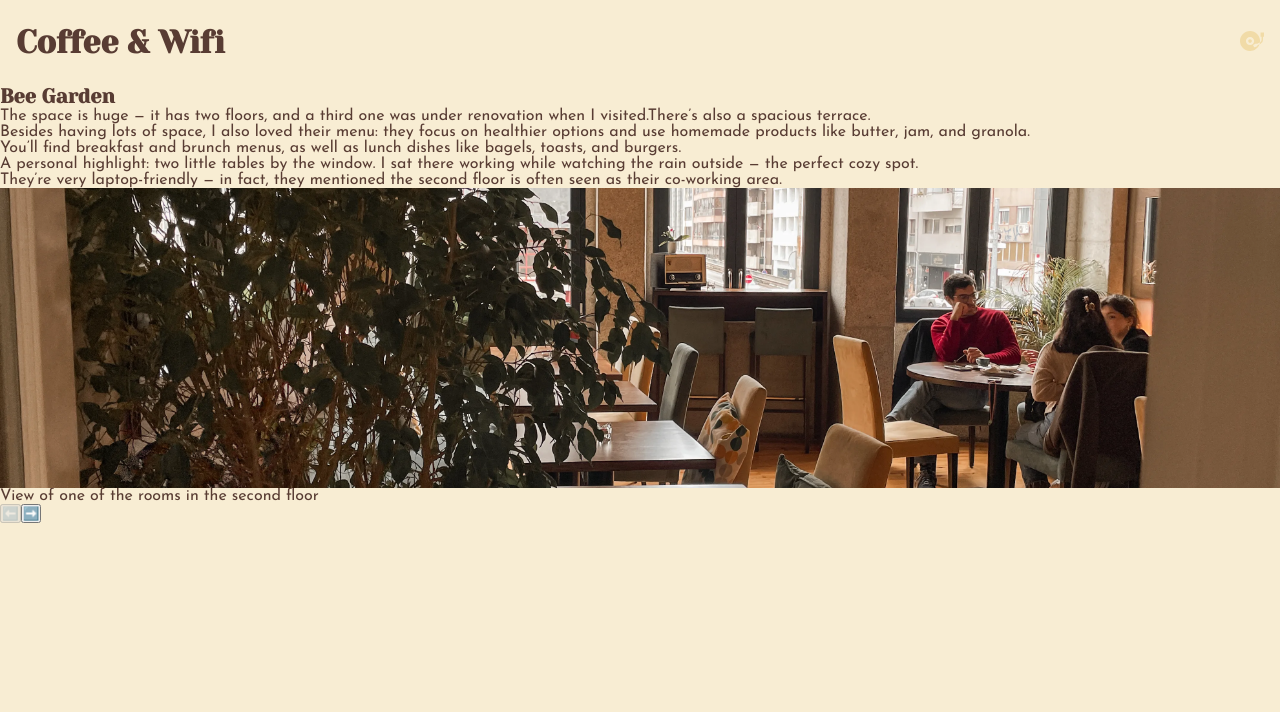
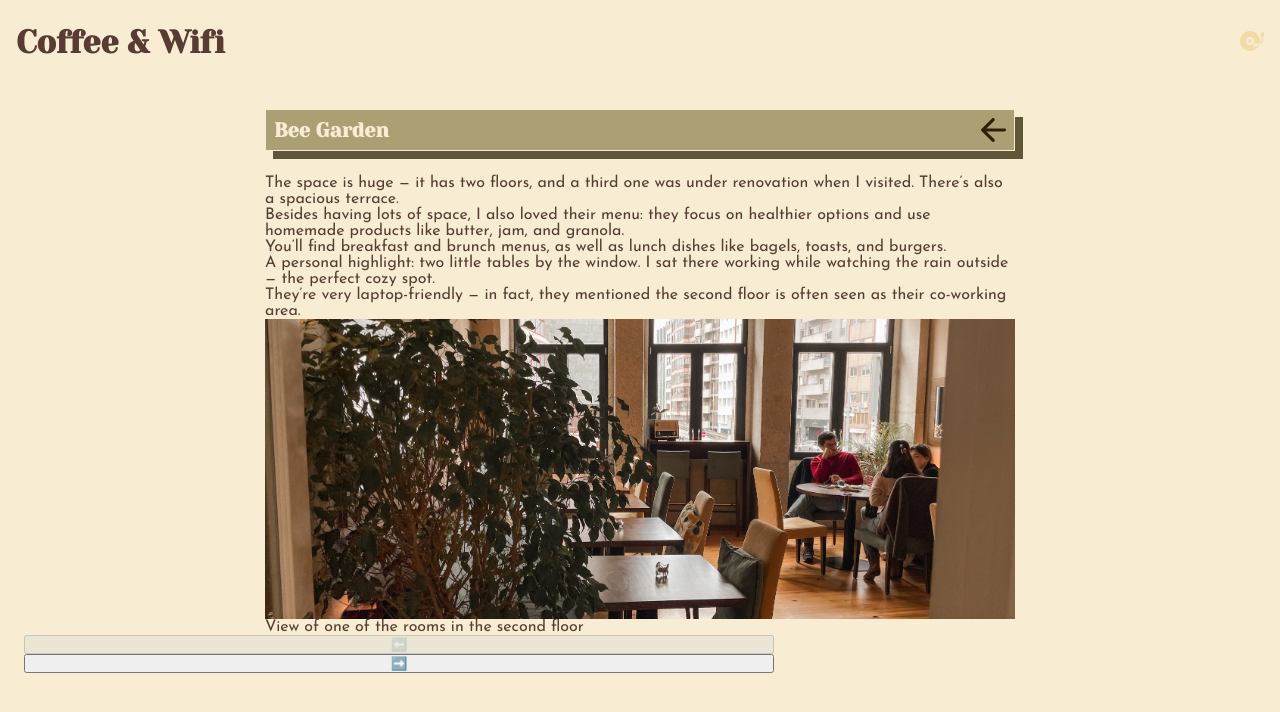
Before and after one commit to inesoaresilva/coffee-wifi, a Next.js app: page /cafes/bee-garden in a window 1280 px wide. Shown: the top 712 px of the page. Built offline with nearby package versions, Linux system fonts and the light colour scheme.

Commit message:
refactor: update CafeView component

```diff
--- a/src/app/cafes/[cafeName]/page.tsx
+++ b/src/app/cafes/[cafeName]/page.tsx
@@ -2,16 +2,21 @@ import CafeView from '@/components/CafeView'
 import { getCafeBySlug } from '@/helpers/getCafeBySlug'
 
 type Props = {
-  params: Promise<{
+  params: {
     cafeName: string
-  }>
+  }
 }
 
 async function name({ params }: Props) {
-  const cafe = getCafeBySlug((await params).cafeName)
-  if (cafe) {
-    return <CafeView cafe={cafe}></CafeView>
-  }
+  const cafe = getCafeBySlug(params.cafeName)
+
+  if (!cafe) return null
+
+  return (
+    <main>
+      <CafeView cafe={cafe} />
+    </main>
+  )
 }
 
 export default name
--- a/src/components/CafeView.module.css
+++ b/src/components/CafeView.module.css
@@ -1,3 +1,15 @@
 .review {
   white-space: pre-line;
 }
+
+.nameWrapper {
+  color: var(--background);
+  padding: 8px;
+  margin-bottom: 24px;
+  background-color: var(--accent);
+  display: flex;
+  justify-content: space-between;
+  align-items: center;
+  border: 1px solid var(--background);
+  box-shadow: 8px 8px var(--accent-dark);
+}
--- a/src/components/CafeView.tsx
+++ b/src/components/CafeView.tsx
@@ -1,6 +1,8 @@
 import { Cafe } from '@/types/cafe'
 import styles from './CafeView.module.css'
 import ImageGallery from './ImageGallery'
+import Link from 'next/link'
+import ArrowLeftIcon from './icons/ArrowLeftIcon'
 
 type CafeViewProps = {
   cafe: Cafe
@@ -9,7 +11,14 @@ type CafeViewProps = {
 function CafeView({ cafe }: CafeViewProps) {
   return (
     <>
-      <h2>{cafe.name}</h2>
+      <Link
+        href="/"
+        className={styles.nameWrapper}
+        aria-label={`Go back to the main page`}
+      >
+        <h2 className={styles.name}>{cafe.name}</h2>
+        <ArrowLeftIcon color={'#2c2107'} />
+      </Link>
       <p className={styles.review}>{cafe.review}</p>
       {cafe.images?.length > 0 && <ImageGallery images={cafe.images} />}
     </>
--- /dev/null
+++ b/src/components/icons/ArrowLeftIcon.tsx
@@ -0,0 +1,17 @@
+import { Icon } from '@/types/icon'
+
+const ArrowLeftIcon = ({ color }: Icon) => (
+  <svg
+    width="25"
+    height="24"
+    viewBox="0 0 25 24"
+    fill="none"
+    xmlns="http://www.w3.org/2000/svg"
+  >
+    <path
+      d="M11.0353 23.526L0.441413 13.097C0.280899 12.939 0.166934 12.7678 0.0995181 12.5834C0.0331725 12.3991 0 12.2016 0 11.9909C0 11.7802 0.0331725 11.5827 0.0995181 11.3983C0.166934 11.214 0.280899 11.0428 0.441413 10.8848L11.0353 0.455811C11.3296 0.166117 11.6972 0.0144239 12.138 0.000729301C12.58 -0.0119119 12.9615 0.139782 13.2825 0.455811C13.6035 0.745505 13.771 1.10736 13.7849 1.54137C13.7978 1.97644 13.6437 2.35199 13.3226 2.66802L5.45746 10.4107H23.3949C23.8497 10.4107 24.2311 10.5619 24.5393 10.8642C24.8464 11.1676 25 11.5432 25 11.9909C25 12.4386 24.8464 12.8136 24.5393 13.1159C24.2311 13.4193 23.8497 13.571 23.3949 13.571H5.45746L13.3226 21.3137C13.6169 21.6034 13.771 21.9721 13.7849 22.4199C13.7978 22.8676 13.6437 23.2363 13.3226 23.526C13.0284 23.842 12.6538 24 12.199 24C11.7442 24 11.3563 23.842 11.0353 23.526Z"
+      fill={color}
+    />
+  </svg>
+)
+export default ArrowLeftIcon
--- a/src/data/cafes.json
+++ b/src/data/cafes.json
@@ -42,7 +42,7 @@
     "tags": ["Near the metro", "Terrace", "City center"],
     "pricePoint": 2,
     "lastVisit": "2025-05-03",
-    "review": "The space is huge — it has two floors, and a third one was under renovation when I visited.There’s also a spacious terrace.\nBesides having lots of space, I also loved their menu: they focus on healthier options and use homemade products like butter, jam, and granola.\nYou’ll find breakfast and brunch menus, as well as lunch dishes like bagels, toasts, and burgers.\nA personal highlight: two little tables by the window. I sat there working while watching the rain outside — the perfect cozy spot.\nThey’re very laptop-friendly — in fact, they mentioned the second floor is often seen as their co-working area."
+    "review": "The space is huge — it has two floors, and a third one was under renovation when I visited. There’s also a spacious terrace.\nBesides having lots of space, I also loved their menu: they focus on healthier options and use homemade products like butter, jam, and granola.\nYou’ll find breakfast and brunch menus, as well as lunch dishes like bagels, toasts, and burgers.\nA personal highlight: two little tables by the window. I sat there working while watching the rain outside — the perfect cozy spot.\nThey’re very laptop-friendly — in fact, they mentioned the second floor is often seen as their co-working area."
   },
   {
     "name": "Pátio Bonjardim",
```
